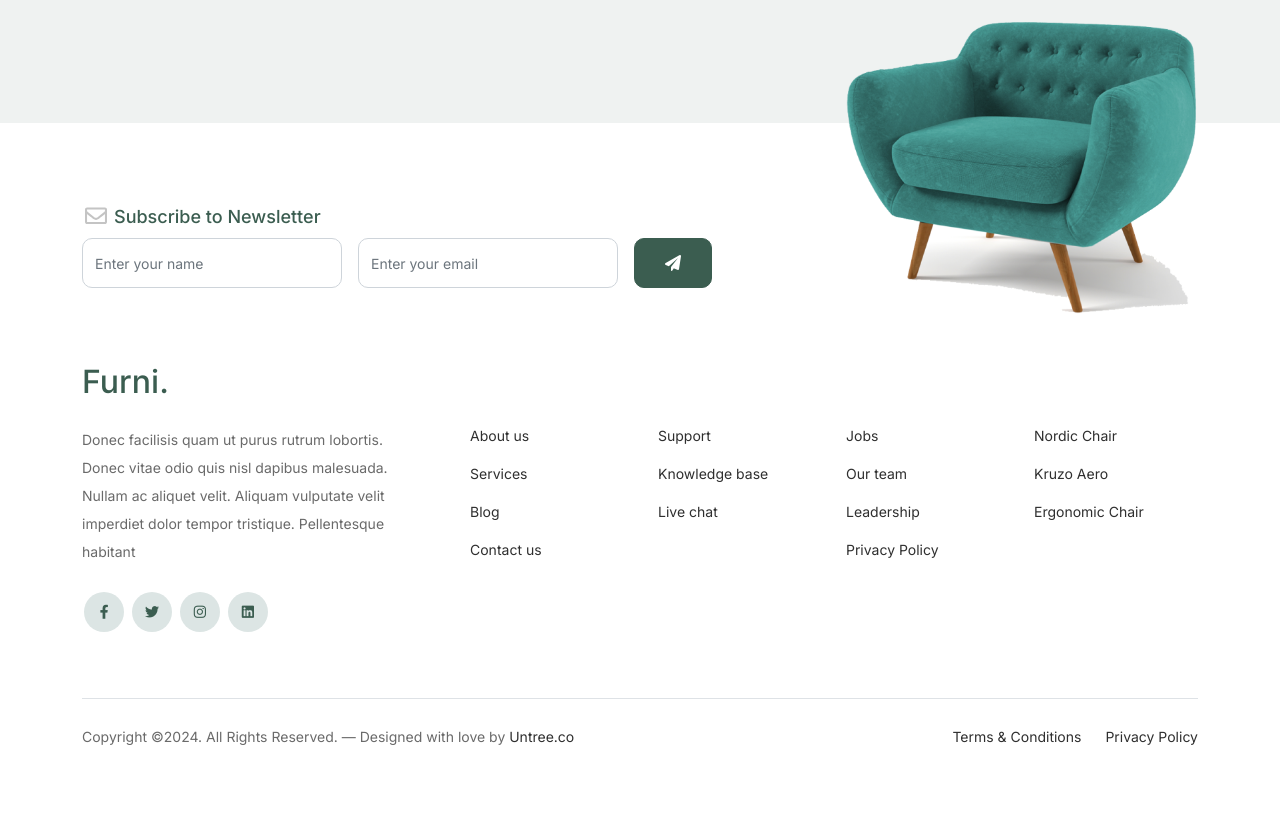
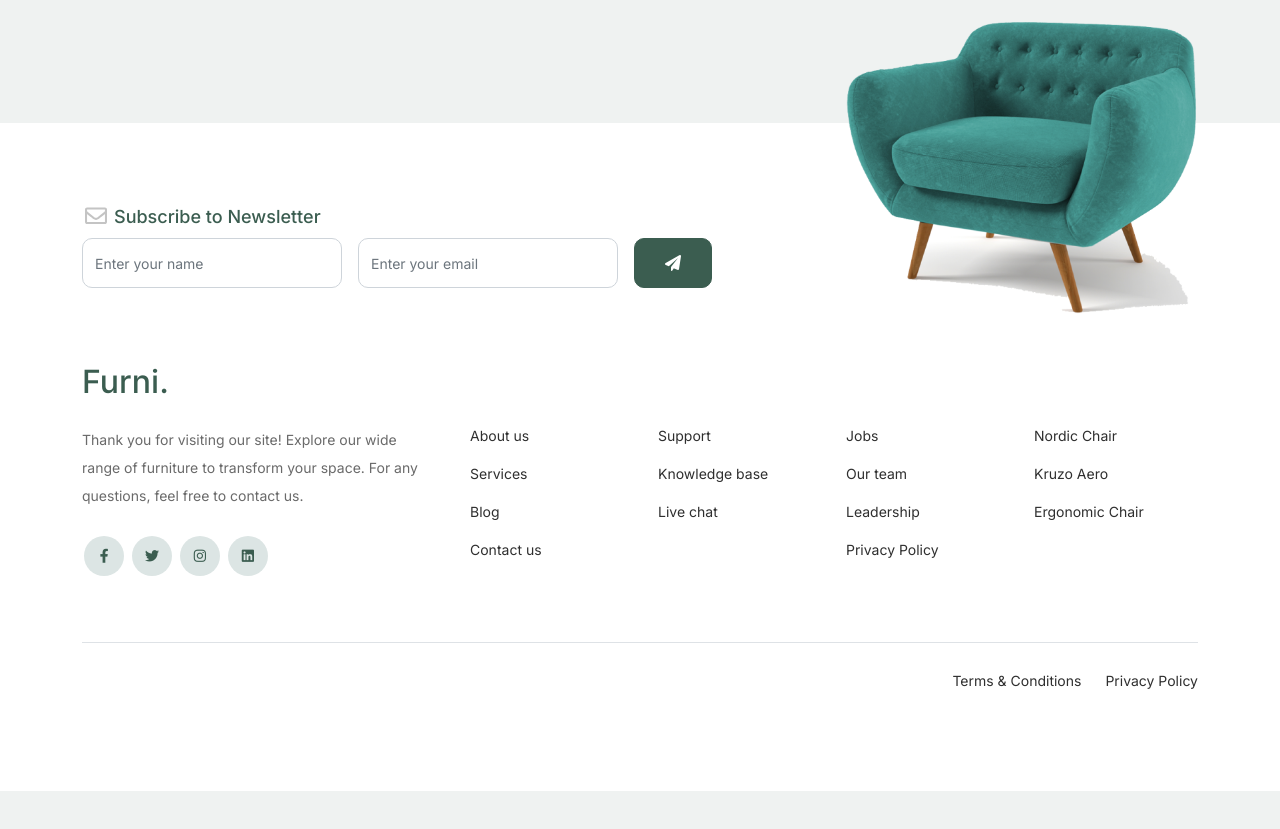
Before and after one commit to umar21-bit/furni, a plain HTML site: page thankyou.html in a window 1280 px wide. Shown: the part 873-1702 px from the top of the page. After the commit the page ends 1664 px from the top, so only its background shows below. Drawn offline with Linux system fonts and the light colour scheme.

Commit message:
Update thankyou.html

```diff
--- a/thankyou.html
+++ b/thankyou.html
@@ -21,7 +21,7 @@
 		<link href="https://cdnjs.cloudflare.com/ajax/libs/font-awesome/6.0.0-beta3/css/all.min.css" rel="stylesheet">
 		<link href="css/tiny-slider.css" rel="stylesheet">
 		<link href="css/style.css" rel="stylesheet">
-		<title>Furni Free Bootstrap 5 Template for Furniture and Interior Design Websites by Untree.co </title>
+		<title>Furni  </title>
 	</head>
 
 	<body>
@@ -129,7 +129,7 @@
 				<div class="row g-5 mb-5">
 					<div class="col-lg-4">
 						<div class="mb-4 footer-logo-wrap"><a href="#" class="footer-logo">Furni<span>.</span></a></div>
-						<p class="mb-4">Donec facilisis quam ut purus rutrum lobortis. Donec vitae odio quis nisl dapibus malesuada. Nullam ac aliquet velit. Aliquam vulputate velit imperdiet dolor tempor tristique. Pellentesque habitant</p>
+						<p class="mb-4">Thank you for visiting our site! Explore our wide range of furniture to transform your space. For any questions, feel free to contact us.</p>
 
 						<ul class="list-unstyled custom-social">
 							<li><a href="#"><span class="fa fa-brands fa-facebook-f"></span></a></li>
@@ -182,7 +182,7 @@
 				<div class="border-top copyright">
 					<div class="row pt-4">
 						<div class="col-lg-6">
-							<p class="mb-2 text-center text-lg-start">Copyright &copy;<script>document.write(new Date().getFullYear());</script>. All Rights Reserved. &mdash; Designed with love by <a href="https://untree.co">Untree.co</a> <!-- License information: https://untree.co/license/ -->
+
             </p>
 						</div>
 
```
